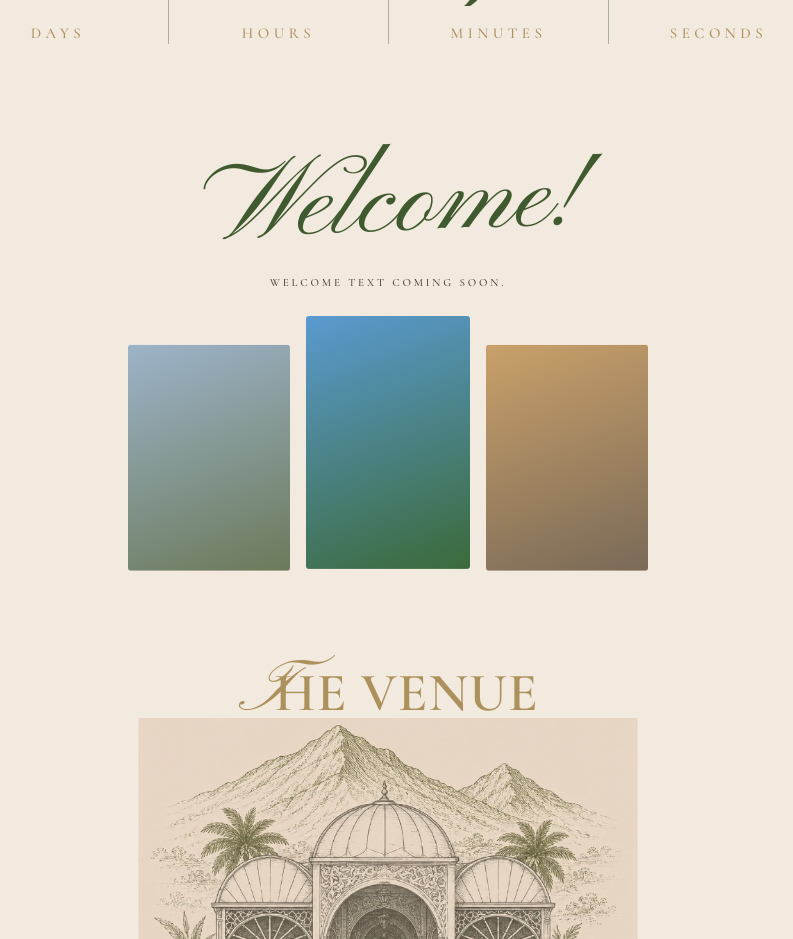
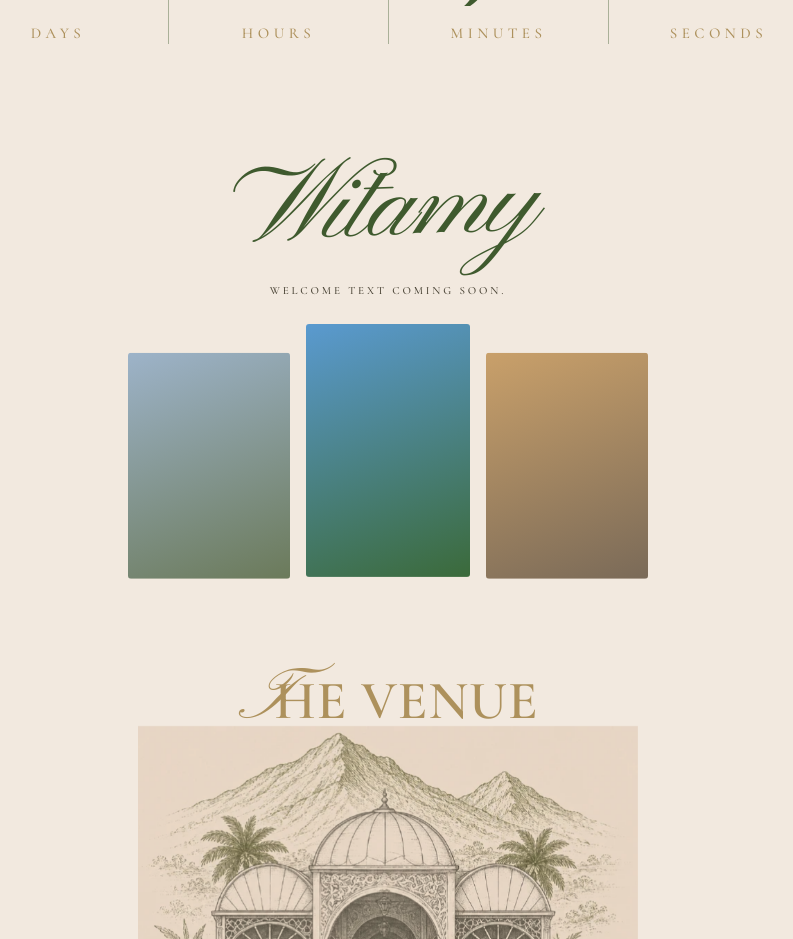
Before and after one commit to manuelmesav3l/invitacion-manuela-maciej, a React (Vite) app: page / in a window 1280 px wide. Shown: the part 1160-2099 px from the top of the page, without its empty margins (252-1045 px from the left). Built offline with nearby package versions, Linux system fonts and the light colour scheme; no server answers; a web font is replaced by a local one.

Commit message:
feat(welcome): add calligraphic typewriter animation alternating Bienvenidos and Witamy

```diff
--- a/src/sections/Welcome.tsx
+++ b/src/sections/Welcome.tsx
@@ -1,4 +1,4 @@
-import { useEffect, useRef } from 'react'
+import { useEffect, useRef, useState } from 'react'
 import { useReducedMotion, motion } from 'motion/react'
 import { PhotoSlot } from '../components/PhotoSlot'
 import { Reveal } from '../components/Reveal'
@@ -6,10 +6,53 @@ import { t } from '../content/content'
 import { gsap } from '../lib/scroll'
 
 const OFFSETS = [-6, 8, -6] // parallax yPercent: centre travels differently than the sides
+const WORDS = ['Bienvenidos', 'Witamy']
 
 export function Welcome() {
   const reduce = useReducedMotion()
   const row = useRef<HTMLDivElement>(null)
+
+  const [currentWordIndex, setCurrentWordIndex] = useState(0)
+  const [displayText, setDisplayText] = useState('')
+  const [isDeleting, setIsDeleting] = useState(false)
+
+  // Caligraphic typewriter animation alternating between "Bienvenidos" and "Witamy"
+  useEffect(() => {
+    if (reduce) return
+
+    const currentWord = WORDS[currentWordIndex]
+    let timer: ReturnType<typeof setTimeout>
+
+    if (!isDeleting) {
+      if (displayText.length < currentWord.length) {
+        // Natural handwriting pacing (slight variation for calligraphic feel)
+        const delay = 125 + (displayText.length % 3 === 0 ? 35 : -15)
+        timer = setTimeout(() => {
+          setDisplayText(currentWord.slice(0, displayText.length + 1))
+        }, delay)
+      } else {
+        // Full word written: pause long enough for guests to read and appreciate
+        timer = setTimeout(() => {
+          setIsDeleting(true)
+        }, 2200)
+      }
+    } else {
+      if (displayText.length > 0) {
+        // Smooth and fluid erasing pace
+        timer = setTimeout(() => {
+          setDisplayText(currentWord.slice(0, displayText.length - 1))
+        }, 65)
+      } else {
+        // Brief pause after erasing before starting the next greeting
+        timer = setTimeout(() => {
+          setIsDeleting(false)
+          setCurrentWordIndex((prev) => (prev + 1) % WORDS.length)
+        }, 450)
+      }
+    }
+
+    return () => clearTimeout(timer)
+  }, [displayText, isDeleting, currentWordIndex, reduce])
 
   useEffect(() => {
     if (reduce || !row.current) return
@@ -27,7 +70,25 @@ export function Welcome() {
     <section className="bg-sand pb-8 pt-6" aria-label="Welcome">
       <div className="mx-auto max-w-[560px] px-5 text-center">
         <Reveal>
-          <h2 className="m-0 font-script text-[clamp(72px,22vw,112px)] font-normal leading-none text-olive-deep" style={{ transform: 'rotate(-2deg)' }}>{t.welcome.title}</h2>
+          {/* Minimum height container to completely prevent Cumulative Layout Shift (CLS) */}
+          <div className="flex min-h-[clamp(76px,24vw,120px)] items-center justify-center">
+            <h2
+              className="m-0 inline-flex items-center justify-center font-script text-[clamp(72px,22vw,112px)] font-normal leading-none text-olive-deep"
+              style={{ transform: 'rotate(-2deg)' }}
+              aria-label="Bienvenidos / Witamy"
+            >
+              <span className="sr-only">Bienvenidos — Witamy</span>
+              <span aria-hidden="true" className="select-none tracking-tight">
+                {reduce ? 'Bienvenidos' : (displayText || '\u00A0')}
+              </span>
+              {!reduce && (
+                <span
+                  aria-hidden="true"
+                  className="animate-ink-cursor ml-1.5 inline-block h-[0.7em] w-[2px] translate-y-[2px] bg-gold/90 select-none"
+                />
+              )}
+            </h2>
+          </div>
         </Reveal>
         <Reveal delay={0.1}>
           {/* TODO_COPY: welcome paragraph lives in content.ts */}
--- a/src/styles/index.css
+++ b/src/styles/index.css
@@ -93,6 +93,15 @@ img { display: block; max-width: 100%; }
 @keyframes rsvp-pulse { 0%, 100% { transform: scale(1); opacity: 1 } 50% { transform: scale(1.06); opacity: .8 } }
 @keyframes disco-spin { to { transform: rotate(360deg) } }
 @keyframes sparkle { 0%, 100% { opacity: .55; transform: scale(1) } 50% { opacity: 1; transform: scale(1.12) } }
+@keyframes ink-cursor {
+  0%, 45% { opacity: 1; }
+  50%, 95% { opacity: 0; }
+  100% { opacity: 1; }
+}
+
+.animate-ink-cursor {
+  animation: ink-cursor 0.9s cubic-bezier(0.4, 0, 0.6, 1) infinite;
+}
 
 @media (prefers-reduced-motion: reduce) {
   *, *::before, *::after { animation: none !important; transition-duration: .01ms !important; }
```
